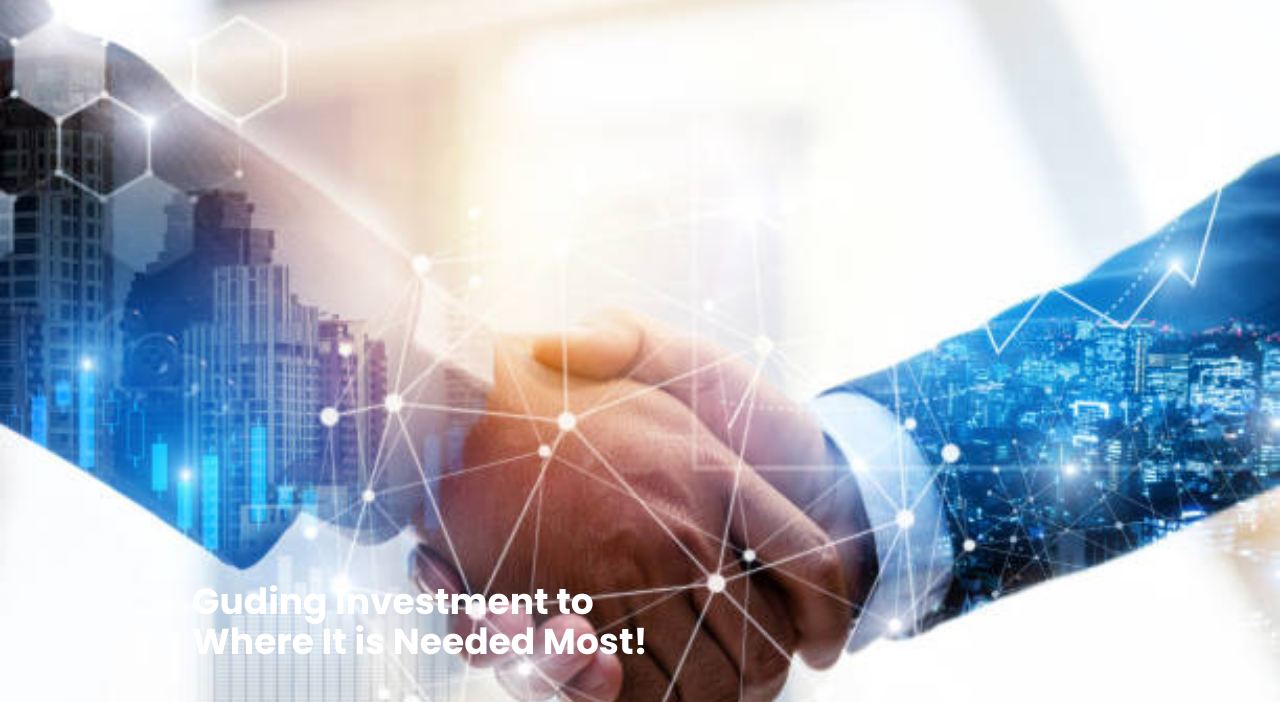
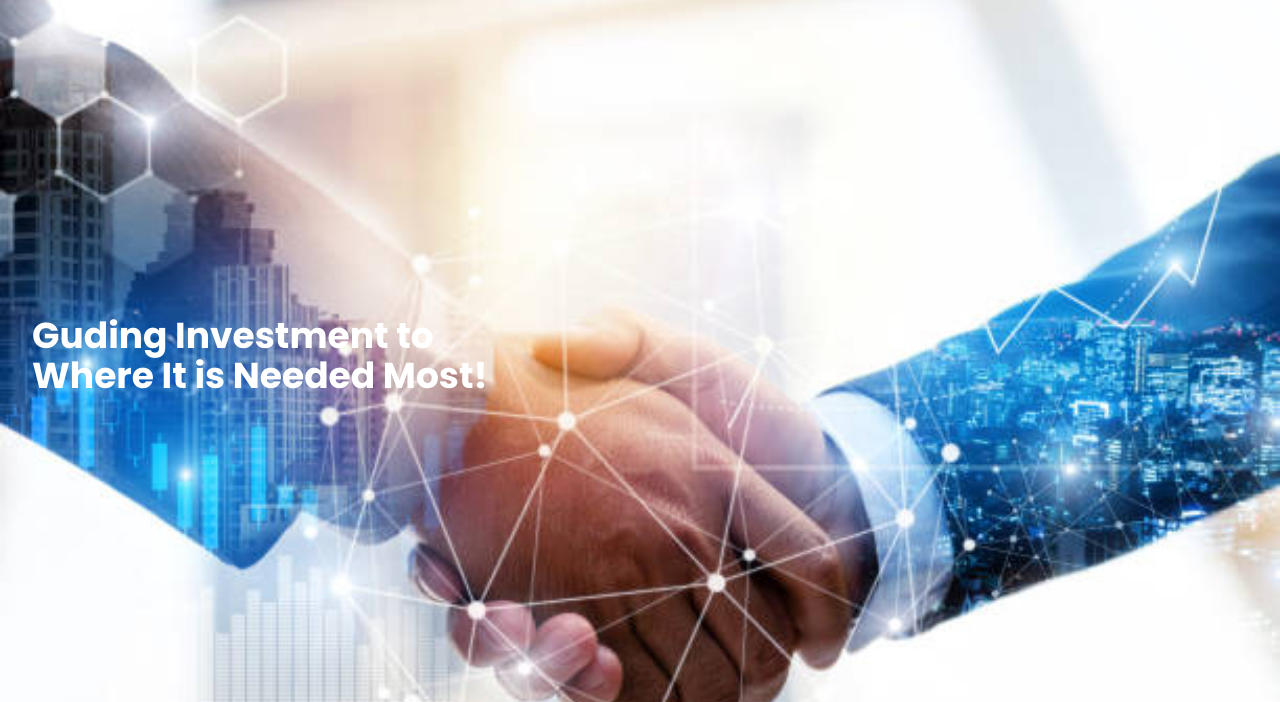
Before and after one commit to Umutoni123/mockup, a website built with Vite: page index.html in a window 1280 px wide. Shown: the part 98-800 px from the top of the page. Built offline with nearby package versions, Linux system fonts and the light colour scheme; files whose address does not match are found by name.

Commit message:
change the home page

```diff
--- a/index.html
+++ b/index.html
@@ -19,7 +19,7 @@
                 <li class="link"><a href="#service">Services</a></li>
                 <li class="link"><a href="#about">Who We Are</a></li>
                 <li class="link"><a href="#">Invest</a></li>
-                <li class="link"><a href="#">Contact Us</a></li>
+                <li class="link"><a href="#contact">Contact Us</a></li>
             </ul>
         </nav>
         <div class="hidden lg:block py-4">
@@ -48,16 +48,16 @@
         </div>
       </div>
     </header>
+
     <main>
+        <!-- FIRST SECTION OF THE PAGE -->
         <section id="home">
-          <div>
-            <img src="images/shaking-hands.jpg" alt="people-shaking-hands" class="w-full"/>
-          </div>
-          <div class="absolute top-[85%] left-[15%]">
-            <h1 class="text-4xl text-white font-bold font-display">Guding Investment to <br> Where It is Needed Most!</h1>
+          <div class=" bg-[url('/images/shaking-hands.jpg')] bg-no-repeat bg-cover h-[100vh]">
+            <h1 class="text-4xl text-white font-bold font-display translate-y-80 pl-8">Guding Investment to <br> Where It is Needed Most!</h1>
           </div>
         </section>
 
+        <!-- Section With flags -->
         <section>
             <div class="container grid grid-cols-1 md:grid-cols-2 lg:grid-cols-4 gap-5 py-14">
                <article class="grid grid-cols-4 py-3 px-2 gap-3">
@@ -132,6 +132,8 @@
             </div>
         </section>
 
+        <!-- Section with Our services where cards are four with icons -->
+
         <section class="py-10" id="about">
           <div class="container grid grid-cols-1 lg:grid-cols-2 font-display">
             <div class="place-content-center">
@@ -197,6 +199,8 @@
           </div>
         </section>
 
+        <!--This is why you Choose us section with an image of two people standing together  -->
+
         <section class="py-10">
           <div class="container grid grid-cols-1 lg:grid-cols-2 font-display gap-10">
              <div>
@@ -237,6 +241,8 @@
           </div>
         </section>
 
+        <!-- Section with images of RDB and BEREX -->
+
         <section class="py-8">
             <div class="container">
                 <div class="place-content-center">
@@ -254,8 +260,9 @@
             </div>
         </section>
     </main>
+
     <footer>
-        <section class="bg-blue-900 mt-5 border-t-4 border-red-800">
+        <section class="bg-blue-900 mt-5 border-t-4 border-red-800" id="contact">
           <div class="container grid-cols-1 md:grid-cols-2 lg:flex lg:flex-row gap-28 lg:place-items-center py-14">
             <div>
                 <img src="images/footer2.png" alt="footer"/>
```
